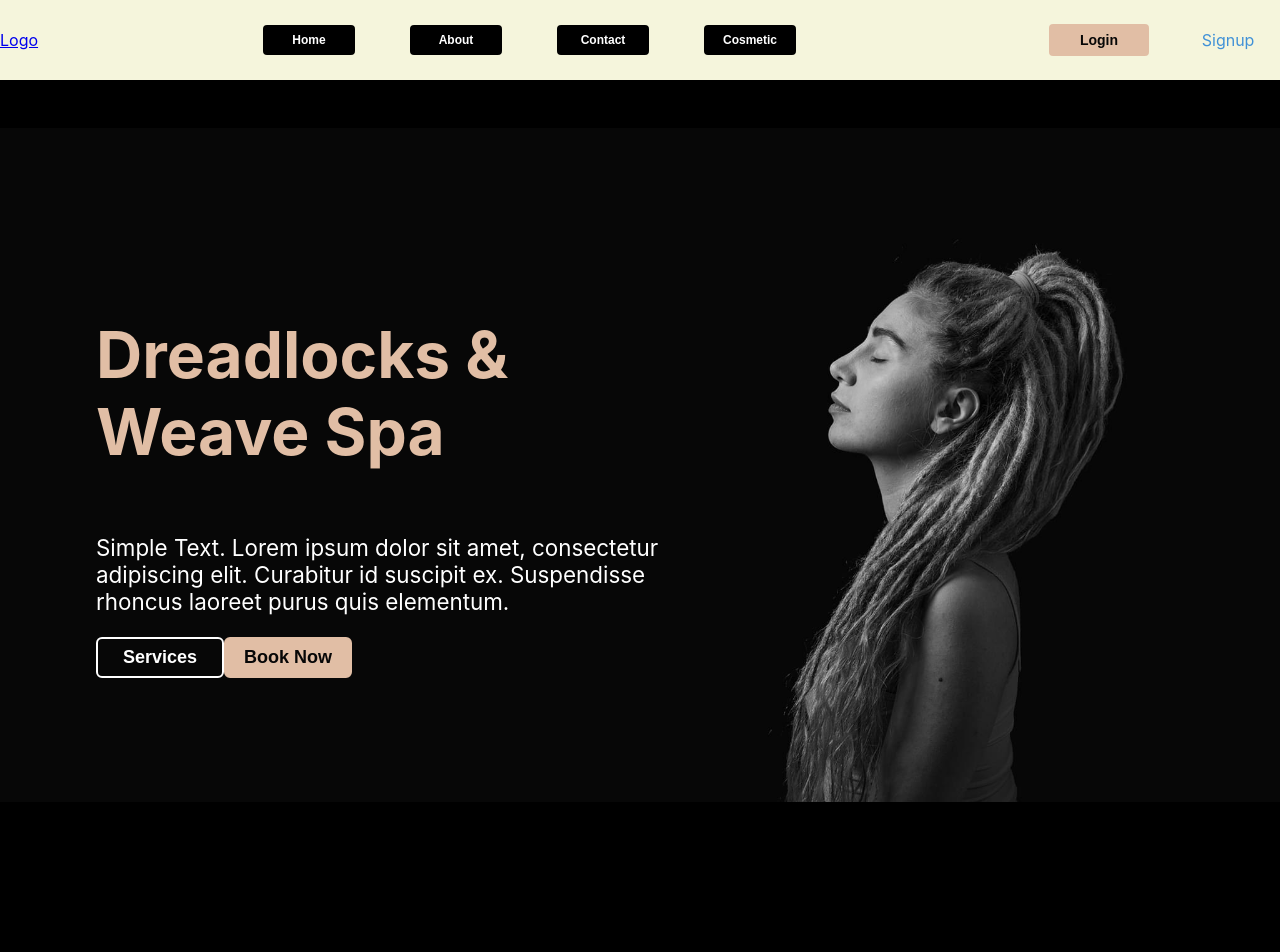
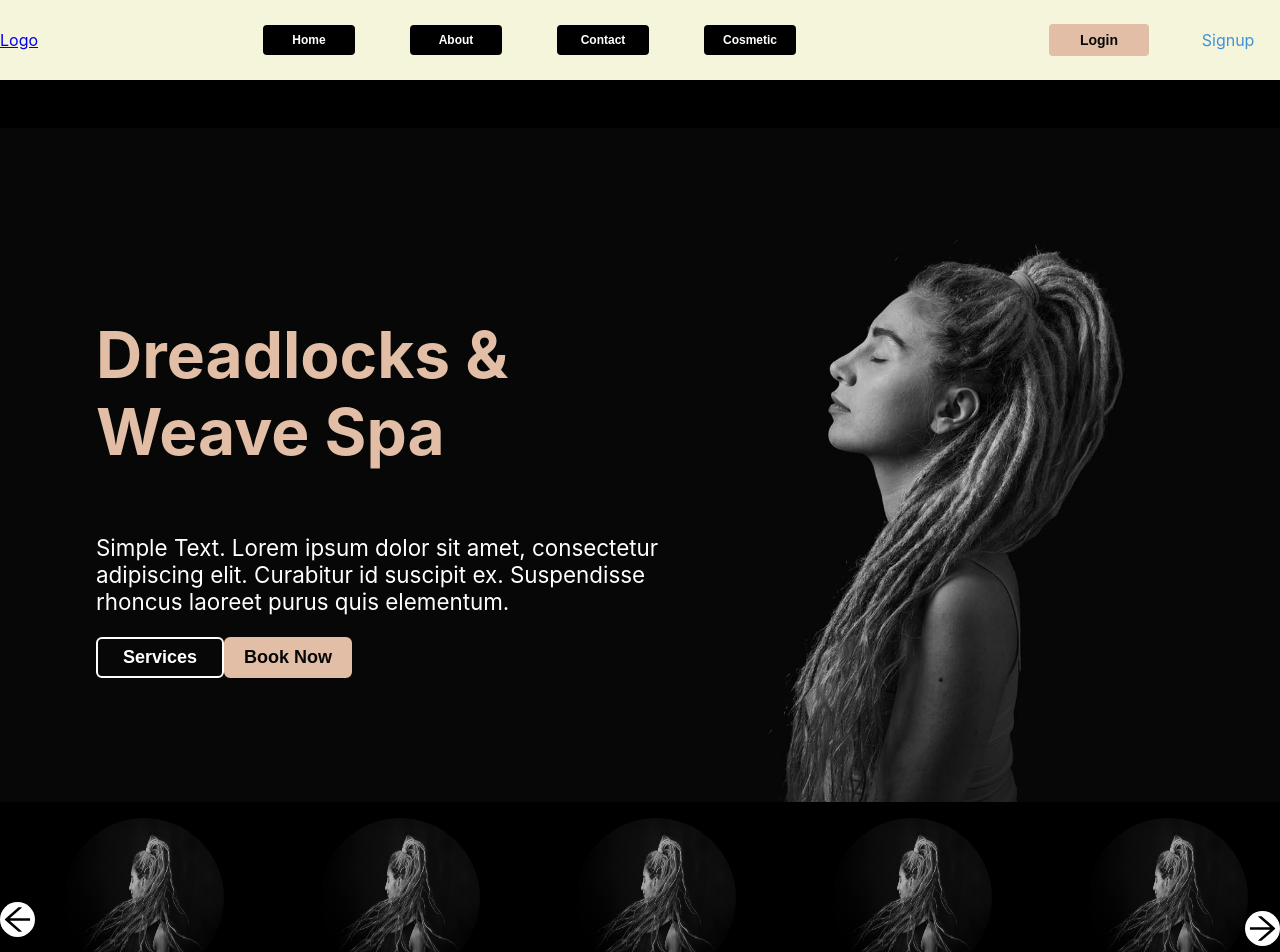
Before and after one commit to MajidHosseinzadeh/corals, a Next.js app: page / in a window 1280 px wide. Shown: the top 952 px of the page. Before the commit the page ends 802 px from the top, so only its background shows below. Built offline with nearby package versions, Linux system fonts and the light colour scheme.

Commit message:
card items changed because of complexity

```diff
--- a/components/rare/CardItems.js
+++ b/components/rare/CardItems.js
@@ -1,14 +1,15 @@
 import Image from 'next/image';
-import { useRef, useState } from 'react';
+import React from 'react';
 import { AiOutlineArrowLeft, AiOutlineArrowRight } from 'react-icons/ai';
 import styled from 'styled-components';
-import { Typography } from '../common/Typography';
-
-
 
 const CartContainer = styled.div`
+  display: flex;
+  flex-wrap: nowrap;
+  overflow-x: hidden;
+  padding: 16px;
   align-items: center;
-  width: 100%;
+  justify-content: flex-start;
 `;
 
 const Wrapper = styled.div`
@@ -16,18 +17,32 @@ const Wrapper = styled.div`
 
 `;
 
-const Container = styled.div`
-  display: flex;
-  flex-direction: row;
-  display: flex;
-  margin-top: 10px;
-  margin-left: 25px;
-  margin-right: 25px;
-  width: max-content;
-  transform: translateX(0px);
-  transition: all 1s ease;
+const ArrowLeft = styled(AiOutlineArrowLeft)`
+    background-color: white;
+    color: black;
+    width: 35px;
+    height: 35px;
+    border-radius: 50%;
+    position: absolute;
+    z-index: 99;
+    top: 100px;
+    left: 10px;
+    cursor: pointer;
+    left: 0;
 `
-
+const ArrowRight = styled(AiOutlineArrowRight)`
+    background-color: white;
+    color: black;
+    width: 35px;
+    height: 35px;
+    border-radius: 50%;
+    position: absolute;
+    z-index: 99;
+    bottom: 100px;
+    right: 10px;
+    cursor: pointer;
+    right: 0;
+`
 const ProductCard = styled.div`
   display: flex;
   flex-direction: column;
@@ -52,38 +67,8 @@ const ProductPrice = styled.span`
   font-weight: bold;
   color: white;
 `;
-
-const ArrowLeft = styled(AiOutlineArrowLeft)`
-    background-color: white;
-    color: black;
-    width: 35px;
-    height: 35px;
-    border-radius: 50%;
-    position: absolute;
-    z-index: 99;
-    top: 0;
-    bottom: 0;
-    margin: auto;
-    cursor: pointer;
-    left: 0;
-`
-const ArrowRight = styled(AiOutlineArrowRight)`
-    background-color: white;
-    color: black;
-    width: 35px;
-    height: 35px;
-    border-radius: 50%;
-    position: absolute;
-    z-index: 99;
-    top: 0;
-    bottom: 0;
-    margin: auto;
-    cursor: pointer;
-    right: 0;
-`
-
 const items = [
-  { id: 1, src: "/footer.jpg", width: 200, height: 200, price: 1000, },
+  { id: 1, src: "/footer.jpg", width: 200, height: 200, price: 2, },
   { id: 2, src: "/footer.jpg", width: 200, height: 200, price: 1000, },
   { id: 3, src: "/footer.jpg", width: 200, height: 200, price: 1000, },
   { id: 4, src: "/footer.jpg", width: 200, height: 200, price: 1000, },
@@ -94,53 +79,44 @@ const items = [
   { id: 9, src: "/footer.jpg", width: 200, height: 200, price: 1000, },
   { id: 10, src: "/footer.jpg", width: 200, height: 200, price: 1000, },
   { id: 11, src: "/footer.jpg", width: 200, height: 200, price: 1000, },
-  { id: 12, src: "/footer.jpg", width: 200, height: 200, price: 1000, },
+  { id: 12, src: "/footer.jpg", width: 200, height: 200, price: 1, },
 
 
 ];
-
 const Cart = () => {
-  const [isMoving, setIsMoving] = useState(false);
-  const [slideNumber, setSlideNumber] = useState(-1);
-
-  const listRef = useRef();
-
-  const handleClick = (direction) => {
-    let distance = listRef.current.getBoundingClientRect().x - 50;
-    if (direction === "left" && slideNumber > -1 && !isMoving) {
-      setIsMoving(true);
-      setSlideNumber(slideNumber - 1);
-      listRef.current.style.transform = `translateX(${256 + distance}px)`;
-      setTimeout(set, 1000);
-    }
-    if (direction === "right" && slideNumber < 6 && !isMoving) {
-      setIsMoving(true);
-      setSlideNumber(slideNumber + 1);
-      listRef.current.style.transform = `translateX(${-256 + distance}px)`;
-      setTimeout(set, 1000);
-    }
+  const scrollRight = () => {
+    const container = document.getElementById('cart-container');
+    container.scrollBy({
+      left: 256,
+      behavior: 'smooth',
+    });
   };
 
-  function set() {
-    setIsMoving(false);
-  }
+  const scrollLeft = () => {
+    const container = document.getElementById('cart-container');
+    container.scrollBy({
+      left: -256,
+      behavior: 'smooth',
+    });
+  };
 
   return (
-    <CartContainer>
-      <Typography color='white' fontSize='40px'>Most</Typography>
-      <Wrapper >
-        <ArrowLeft onClick={() => handleClick("left")} />
-        <Container ref={listRef}>
+    <div>
+      <Wrapper>
+        <ArrowLeft onClick={scrollLeft}></ArrowLeft>
+      </Wrapper>
+      <CartContainer id="cart-container">
         {items.map((item) => (
           <ProductCard key={item.id}>
             <ProductImage alt="alt" src={item.src} width={item.width} height={item.height} />
             <ProductPrice>{item.price}</ProductPrice>
           </ProductCard>
         ))}
-        </Container>
-        <ArrowRight onClick={() => handleClick("right")} />
+      </CartContainer>
+      <Wrapper>
+        <ArrowRight onClick={scrollRight}></ArrowRight>
       </Wrapper>
-    </CartContainer>
+    </div>
   );
 };
 
--- a/pages/index.js
+++ b/pages/index.js
@@ -9,6 +9,7 @@ const Home = () => {
     <div>
       <Navbar />
       <Dreadlocks />
+      <Cart/>
     </div>
   )
 }
```
Lines whose indentation alone changed are shown as unchanged.
